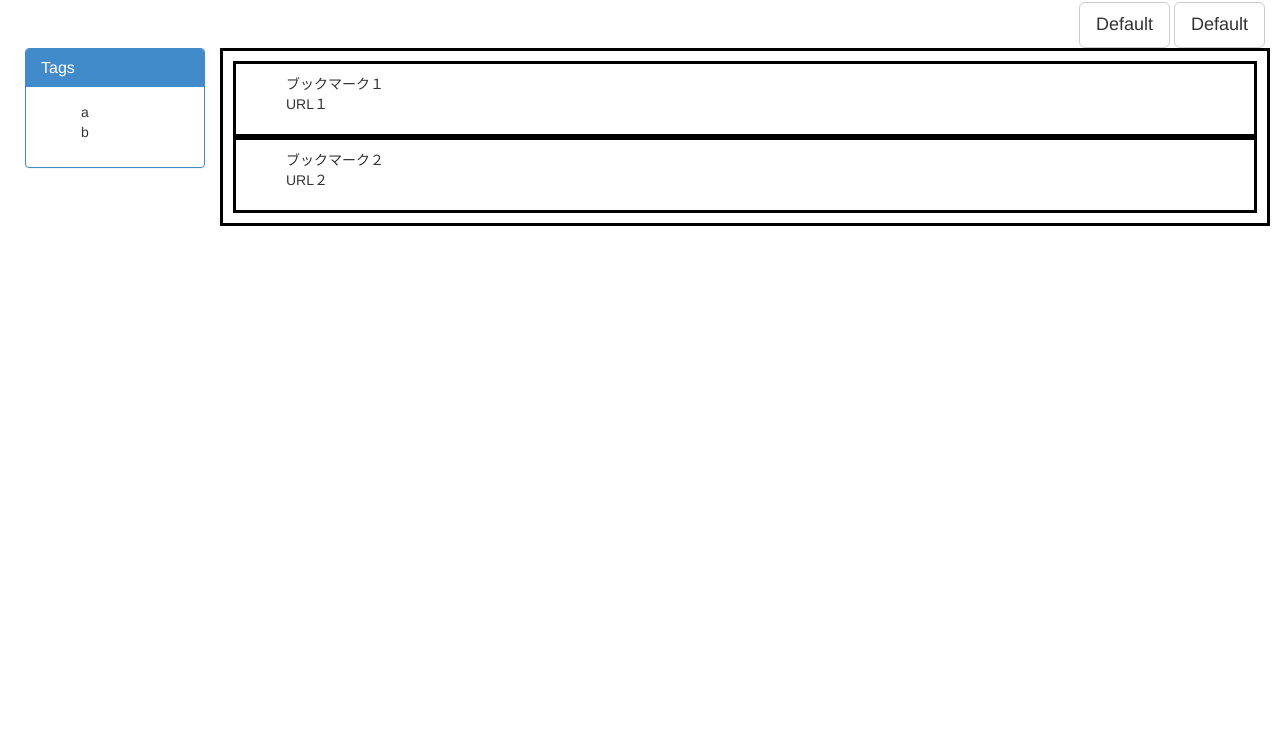
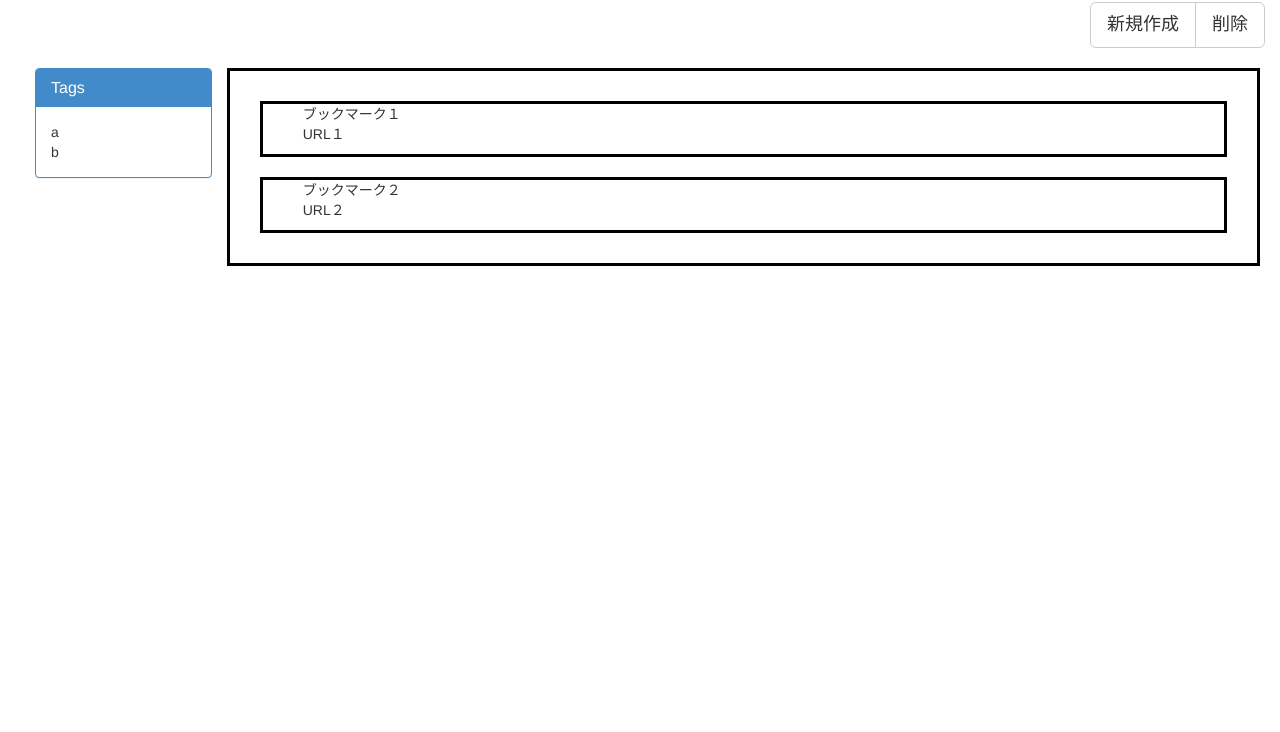
Before and after one commit to tsukimoto/bootstraptest, a plain HTML site: page bootstrap/index.html in a window 1280 px wide. Shown: the part 68-800 px from the top of the page. Drawn offline with nearby package versions, Linux system fonts and the light colour scheme.

Commit message:
Bookmark用のモックアップとりあえず一段落

```diff
--- a/bootstrap/index.html
+++ b/bootstrap/index.html
@@ -9,21 +9,26 @@
     <link rel="stylesheet" href="sample.css" type="text/css">
   </head>
   <body>
-    <h1>Bookmark</h1>
+    <h1 style="margin-left: 20px;">Bookmark</h1>
     <div class="col-md-7">
     </div>
-    <div class="col-md-5" align="right">
-      <button type="button" class="btn btn-lg btn-default">Default</button>
-      <button type="button" class="btn btn-lg btn-default">Default</button>
+    <div class="col-md-5" align="right" style="margin-bottom: 20px;">
+      <div class="btn-group">
+	<button type="button" class="btn btn-lg btn-default">新規作成</button>
+	<button type="button" class="btn btn-lg btn-default">削除</button>
       </div>
-    <div style="padding : 10px 10px 10px 10px">
+    </div>
+    <div class="sample1">
+      <!-- 左端の要素 -->
       <div class="col-md-2 sidebar">
 	<div class="panel panel-primary">
+	  <!-- パネルタイトル -->
 	  <div class="panel-heading">
 	    <h3 class="panel-title">Tags</h3>
 	  </div>
+	  <!-- パネルコンテンツ -->
 	  <div class="panel-body">
-	    <ul style="list-style:none;">
+	    <ul style="list-style:none;" class="sample4">
 	      <li> a </li>
 	      <li> b </li>
 	    </ul>
@@ -31,13 +36,13 @@
 	</div>
       </div>
       <div class="col-md-10 sample3 main">
-	<div class="sample3">
+	<div class="sample2">
 	  <ul style="list-style:none;">
 	    <li> ブックマーク１ </li>
 	    <li> URL１ </li>
 	  </ul>
 	</div>
-	<div class="sample3">
+	<div class="sample2">
 	  <ul style="list-style:none;">
 	    <li> ブックマーク２ </li>
 	    <li> URL２ </li>
--- a/bootstrap/sample.css
+++ b/bootstrap/sample.css
@@ -1,7 +1,17 @@
-p.sample1 {margin: 10px;}
-p.sample2 {border: inset 10px #ff0000;}
+div.sample1 {
+margin: 20px;
+}
+div.sample2 {
+margin: 20px;
+border: medium solid #000000;
+}
 div.sample3 {
 /*margin: 30px 30px;*/
 padding: 10px;
 border: medium solid #000000;
 }
+ul.sample4 {
+list-style: none;
+margin: 0px;
+padding: 0px;
+}
```
Lines whose indentation alone changed are shown as unchanged.
